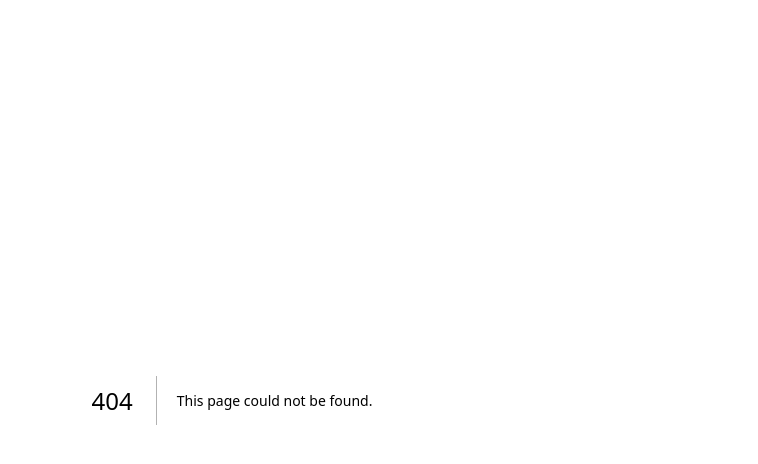
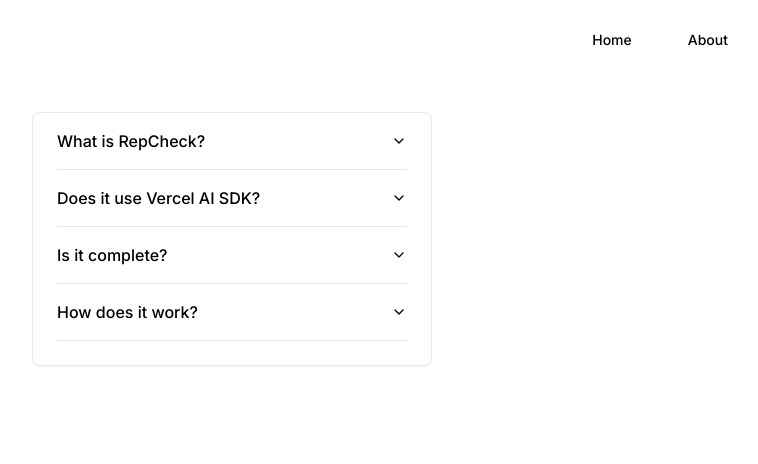
Before and after one commit to davidpm-19/ReputationCheck_GPT, a Next.js app: page /about in a window 1280 px wide. Before the commit this address had no page. Shown: the top 464 px of the page, without its empty margins (408-1166 px from the left). Built offline with nearby package versions, Linux system fonts and the light colour scheme.

Commit message:
About and fix

```diff
--- /dev/null
+++ b/app/about/page.tsx
@@ -0,0 +1,58 @@
+'use client';
+import {
+    Accordion,
+    AccordionContent,
+    AccordionItem,
+    AccordionTrigger,
+} from "@/components/ui/accordion"
+import { Card, CardContent} from '@/components/ui/card';
+
+
+export default function About() {
+
+    return (
+        <div className="chart-wrapper mx-auto max-w-6xl flex-col flex-wrapgap-6 sm:flex-row sm:p-8 flex justify-center items-center p-32">
+      <div className="grid w-full gap-6 sm:grid-cols-2 lg:max-w-[22rem] lg:grid-cols-1 xl:max-w-[25rem]">
+      <Card
+          className="lg:max-w-md" x-chunk="charts-01-chunk-0"
+        >
+          <CardContent>
+          <div className=''>
+            <div className="flex flex-col w-full stretch border-">
+                <Accordion type="single" collapsible>
+                    <AccordionItem value="item-1">
+                        <AccordionTrigger>What is RepCheck?</AccordionTrigger>
+                        <AccordionContent className="AccordionContent">
+                            RepCheck is a GPT4 powered IP Reputation Checker extracting information from multiple sources and using AI to determine a risk level.
+                        </AccordionContent>
+                    </AccordionItem>
+                    <AccordionItem value="item-2">
+                        <AccordionTrigger>Does it use Vercel AI SDK?</AccordionTrigger>
+                        <AccordionContent className="AccordionContent">
+                            Yes. It uses the assistant and completion apis from Vercel AI SDK to simplify the process of making requests allowing user to type human sentences instead of just an IP, it also uses completion to call models and provide information about some elements and calculate the risk score.
+                        </AccordionContent>
+                    </AccordionItem>
+                    <AccordionItem value="item-3">
+                        <AccordionTrigger>Is it complete?</AccordionTrigger>
+                        <AccordionContent className="AccordionContent">
+                            No. The idea is to expand RepCheck for URLs, Mails and files/hashes, that's why the assistant is perfect as it will automatically trigger functions based on the user input, also important to point that it requires more training to improve the accuracy so it's important to check the reports if having doubts about the results.
+                        </AccordionContent>
+                    </AccordionItem>
+                    <AccordionItem value="item-4">
+                        <AccordionTrigger>How does it work?</AccordionTrigger>
+                        <AccordionContent className="AccordionContent">
+                            RepCheck has an specific OpenAI Assistant with access to Virustotal and Greynoise APIs (for now)
+                            <br/>
+                            With the information of the reports it calls a model to analyze certain elements and determine a risk score and some brief description for tags or justifications
+                        </AccordionContent>
+                    </AccordionItem>
+                </Accordion>
+            </div>
+        </div>
+          </CardContent>
+        </Card>
+        </div>
+      </div>
+
+    );
+}
--- a/app/api/assistant/route.ts
+++ b/app/api/assistant/route.ts
@@ -171,7 +171,6 @@ async function generateTagSummary(tagData: any) {
     Intention: ${tagData.intention}
     Description: ${tagData.description}
     References: ${tagData.references.join(", ")}
-
     Summary:
   `;
 
--- a/app/globals.css
+++ b/app/globals.css
@@ -91,3 +91,31 @@
     transform: translateY(0);
   }
 }
+
+.AccordionContent {
+  overflow: hidden;
+}
+.AccordionContent[data-state='open'] {
+  animation: slideDown 300ms ease-out;
+}
+.AccordionContent[data-state='closed'] {
+  animation: slideUp 300ms ease-out;
+}
+
+@keyframes slideDown {
+  from {
+    height: 0;
+  }
+  to {
+    height: var(--radix-accordion-content-height);
+  }
+}
+
+@keyframes slideUp {
+  from {
+    height: var(--radix-accordion-content-height);
+  }
+  to {
+    height: 0;
+  }
+}
--- a/app/layout.tsx
+++ b/app/layout.tsx
@@ -1,6 +1,6 @@
 import './globals.css';
 import { Inter } from 'next/font/google';
-
+import Component from '@/components/ui/nav';
 const inter = Inter({ subsets: ['latin'] });
 
 export const metadata = {
@@ -15,7 +15,10 @@ export default function RootLayout({
 }) {
   return (
     <html lang="en">
-      <body className={inter.className}>{children}</body>
+      <body className={inter.className}>
+        <Component/>
+        {children}
+      </body>
     </html>
   );
 }
--- /dev/null
+++ b/components/ui/accordion.tsx
@@ -0,0 +1,58 @@
+"use client"
+
+import * as React from "react"
+import * as AccordionPrimitive from "@radix-ui/react-accordion"
+import { ChevronDown } from "lucide-react"
+
+import { cn } from "@/lib/utils"
+
+const Accordion = AccordionPrimitive.Root
+
+const AccordionItem = React.forwardRef<
+  React.ElementRef<typeof AccordionPrimitive.Item>,
+  React.ComponentPropsWithoutRef<typeof AccordionPrimitive.Item>
+>(({ className, ...props }, ref) => (
+  <AccordionPrimitive.Item
+    ref={ref}
+    className={cn("border-b", className)}
+    {...props}
+  />
+))
+AccordionItem.displayName = "AccordionItem"
+
+const AccordionTrigger = React.forwardRef<
+  React.ElementRef<typeof AccordionPrimitive.Trigger>,
+  React.ComponentPropsWithoutRef<typeof AccordionPrimitive.Trigger>
+>(({ className, children, ...props }, ref) => (
+  <AccordionPrimitive.Header className="flex">
+    <AccordionPrimitive.Trigger
+      ref={ref}
+      className={cn(
+        "flex flex-1 items-center justify-between py-4 font-medium transition-all hover:underline [&[data-state=open]>svg]:rotate-180",
+        className
+      )}
+      {...props}
+    >
+      {children}
+      <ChevronDown className="h-4 w-4 shrink-0 transition-transform duration-200" />
+    </AccordionPrimitive.Trigger>
+  </AccordionPrimitive.Header>
+))
+AccordionTrigger.displayName = AccordionPrimitive.Trigger.displayName
+
+const AccordionContent = React.forwardRef<
+  React.ElementRef<typeof AccordionPrimitive.Content>,
+  React.ComponentPropsWithoutRef<typeof AccordionPrimitive.Content>
+>(({ className, children, ...props }, ref) => (
+  <AccordionPrimitive.Content
+    ref={ref}
+    className="overflow-hidden text-sm transition-all data-[state=closed]:animate-accordion-up data-[state=open]:animate-accordion-down"
+    {...props}
+  >
+    <div className={cn("pb-4 pt-0", className)}>{children}</div>
+  </AccordionPrimitive.Content>
+))
+
+AccordionContent.displayName = AccordionPrimitive.Content.displayName
+
+export { Accordion, AccordionItem, AccordionTrigger, AccordionContent }
--- /dev/null
+++ b/components/ui/nav.tsx
@@ -0,0 +1,27 @@
+/**
+ * v0 by Vercel.
+ * @see https://v0.dev/t/lJwnQlHSEBA
+ * Documentation: https://v0.dev/docs#integrating-generated-code-into-your-nextjs-app
+ */
+import Link from "next/link"
+
+export default function Component() {
+  return (
+    <header className="flex h-20 w-full shrink-0 items-center px-32">
+      <nav className="ml-auto hidden lg:flex gap-6">
+        <Link
+          href="/"
+          className="group inline-flex h-9 w-max items-center justify-center rounded-md bg-white px-4 py-2 text-sm font-medium transition-colors hover:bg-gray-100 hover:text-gray-900 focus:bg-gray-100 focus:text-gray-900 focus:outline-none disabled:pointer-events-none disabled:opacity-50"
+        >
+          Home
+        </Link>
+        <Link
+          href="/about"
+          className="group inline-flex h-9 w-max items-center justify-center rounded-md bg-white px-4 py-2 text-sm font-medium transition-colors hover:bg-gray-100 hover:text-gray-900 focus:bg-gray-100 focus:text-gray-900 focus:outline-none disabled:pointer-events-none disabled:opacity-50"
+        >
+          About
+        </Link>
+      </nav>
+    </header>
+  )
+}
--- a/package.json
+++ b/package.json
@@ -15,6 +15,7 @@
     "@emotion/react": "^11.13.0",
     "@emotion/styled": "^11.13.0",
     "@mui/material": "^5.16.6",
+    "@radix-ui/react-accordion": "^1.2.0",
     "@radix-ui/react-hover-card": "^1.1.1",
     "@radix-ui/react-popover": "^1.1.1",
     "@radix-ui/react-separator": "^1.1.0",
--- a/tailwind.config.ts
+++ b/tailwind.config.ts
@@ -69,8 +69,8 @@ const config = {
         },
       },
       animation: {
-        "accordion-down": "accordion-down 0.2s ease-out",
-        "accordion-up": "accordion-up 0.2s ease-out",
+        "accordion-down": "accordion-down 1s ease-out",
+        "accordion-up": "accordion-up 1s ease-out",
       },
     },
   },
```
Also changed, not shown: 1 other file (tests, documents, lock files or other folders).
